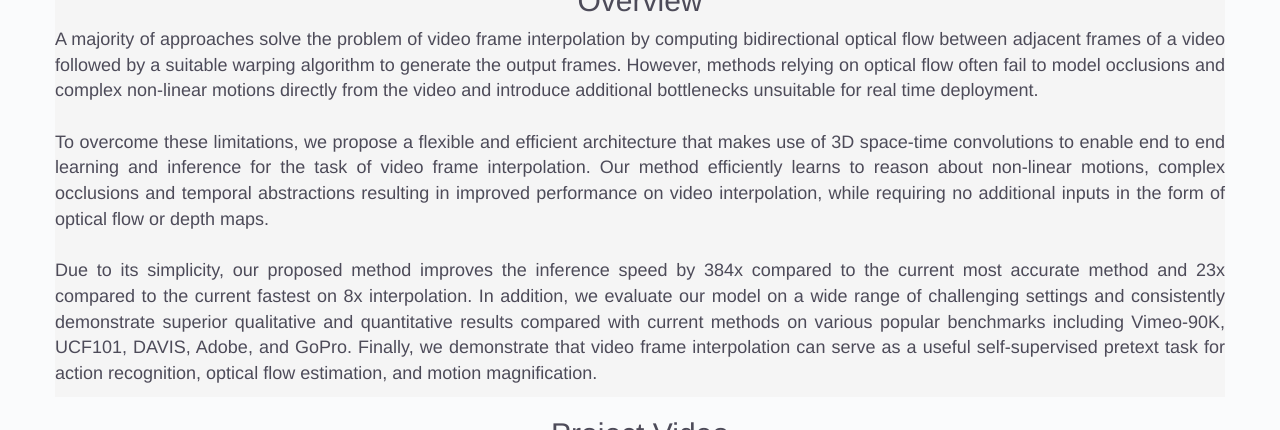
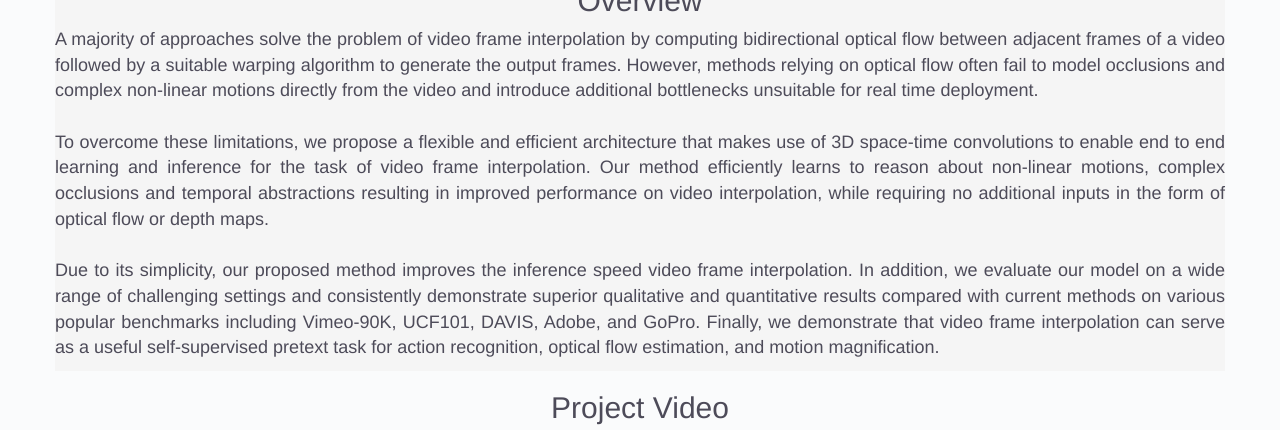
Before and after one commit to tarun005/tarun005.github.io, a Jekyll site: the page FLAVR/index.html, which Jekyll copies as it is, in a window 1280 px wide and 900 px high, scrolled down 1433 px, cut to the strip 0-430 px from the top of the window. Built offline with Jekyll 4.4.1, drawn with Linux system fonts in a browser that asks for light colours.

Commit message:
Updated FLAVR

```diff
--- a/FLAVR/index.html
+++ b/FLAVR/index.html
@@ -238,7 +238,7 @@
 
                 <!-- <img src="FLAVR_files/plot.png" alt="overview" width="320" height="240" class="center"> <br> -->
 
-                Due to its simplicity, our proposed method improves the inference speed by 384x compared to the current most accurate method and 23x compared to the current fastest on 8x interpolation. In addition, we evaluate our model on a wide range of challenging settings and consistently demonstrate superior qualitative and quantitative results compared with current methods on various popular benchmarks including Vimeo-90K, UCF101, DAVIS, Adobe, and GoPro. Finally, we demonstrate that video frame interpolation can serve as a useful self-supervised pretext task for action recognition, optical flow estimation, and motion magnification.
+                Due to its simplicity, our proposed method improves the inference speed video frame interpolation. In addition, we evaluate our model on a wide range of challenging settings and consistently demonstrate superior qualitative and quantitative results compared with current methods on various popular benchmarks including Vimeo-90K, UCF101, DAVIS, Adobe, and GoPro. Finally, we demonstrate that video frame interpolation can serve as a useful self-supervised pretext task for action recognition, optical flow estimation, and motion magnification.
                 </p>
             </div>
         </div>
```
